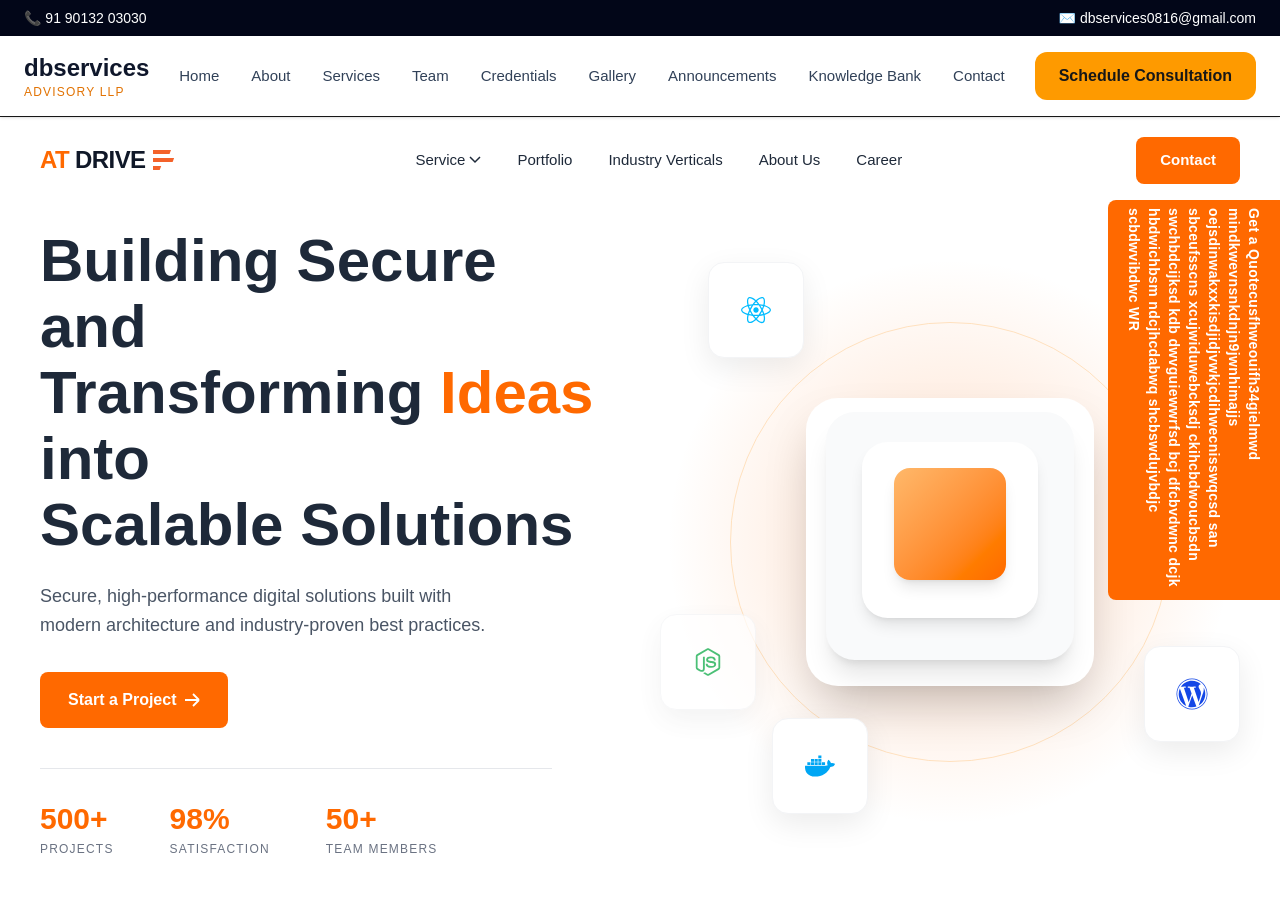
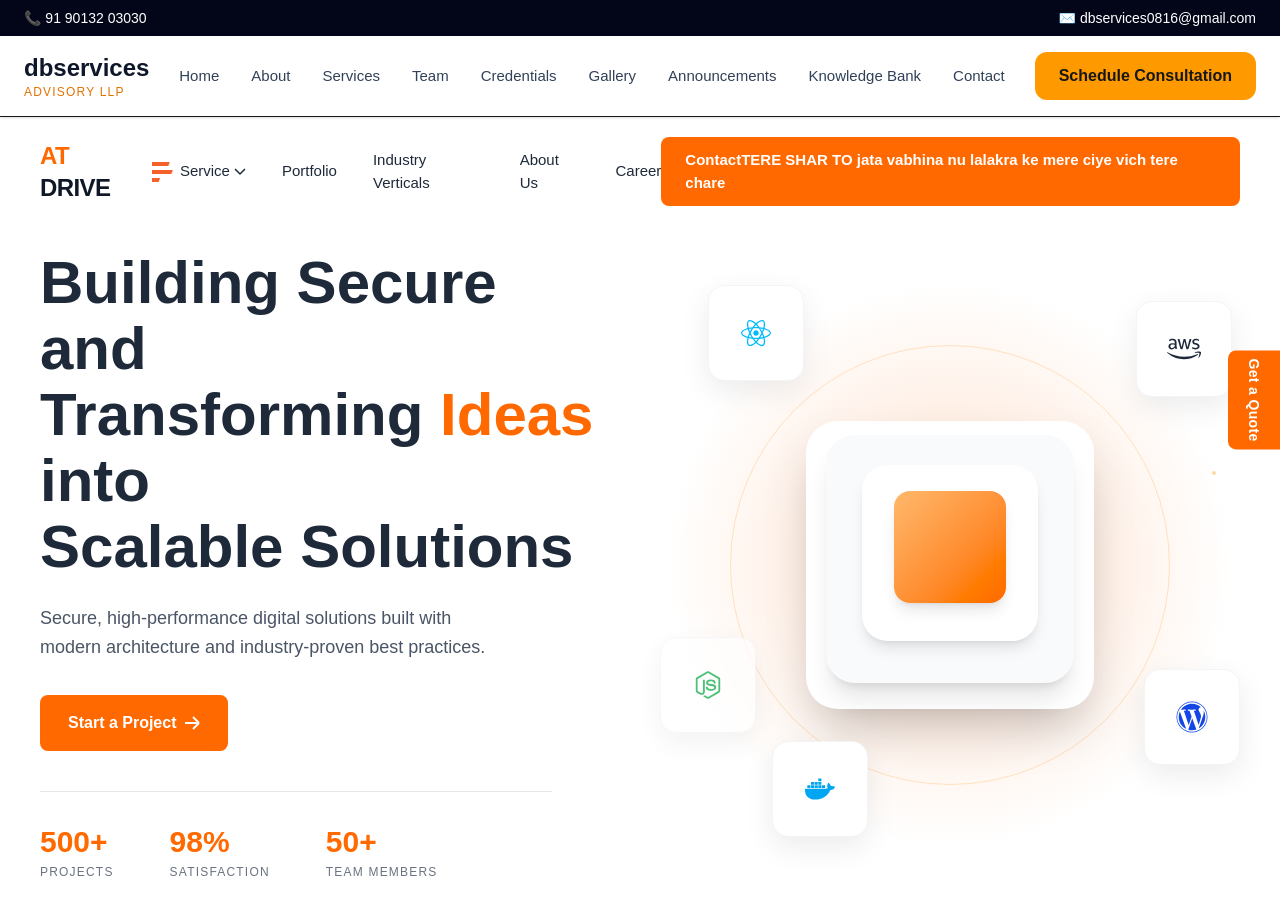
Before and after one commit to Himanshu-Gupta0007/fullstack-framework, a Next.js app: page /team in a window 1280 px wide. Shown: the top 914 px of the page. Built offline with nearby package versions, Linux system fonts and the light colour scheme.

Commit message:
Invoke LLM

```diff
--- a/app/team/page.tsx
+++ b/app/team/page.tsx
@@ -50,7 +50,7 @@ function Navbar() {
         href="#"
         className="bg-orange-500 hover:bg-orange-600 transition text-white font-semibold px-6 py-3 rounded-lg text-[15px]"
       >
-        Contact
+        ContactTERE SHAR TO jata vabhina nu lalakra ke mere ciye vich tere chare
       </Link>
     </header>
   );
@@ -61,7 +61,7 @@ function Hero() {
     <section className="relative overflow-hidden">
       {/* Sticky "Get a Quote" side tab */}
       <div className="fixed right-0 top-1/2 -translate-y-1/2 z-30 bg-orange-500 text-white text-sm font-semibold px-2 py-4 rounded-l-lg [writing-mode:vertical-rl] tracking-wide cursor-pointer">
-        Get a Quotecusfhweouifh34gielmwd mindkwevnsnkdnjn9jwnhimajjs oejsdinwakxxkisdjidjvwkjcdihwecnisswqcsd san sbceufsscns xcujwiduwebcksdj ckihcbdwoucbsdn swchbdcijksd kdb dwvguiewwrfsd bcj dfcbvdwnc dcjk hbdwichbsm ndcjhcdabwq shcbswdujvbdjc scbdwvibdwc WR
+        Get a Quote
       </div>
 
       <div className="grid lg:grid-cols-2 gap-10 items-center px-6 md:px-10 pt-6 pb-16 max-w-7xl mx-auto relative">
```
